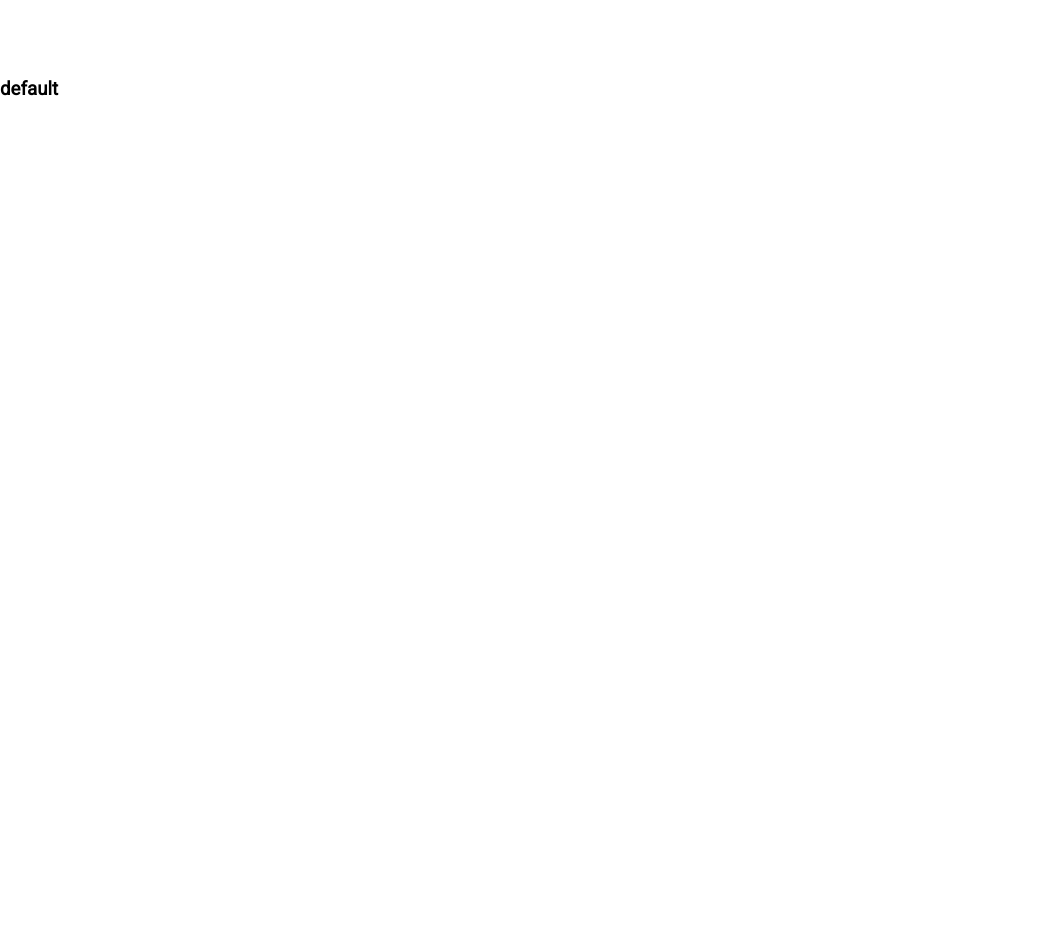
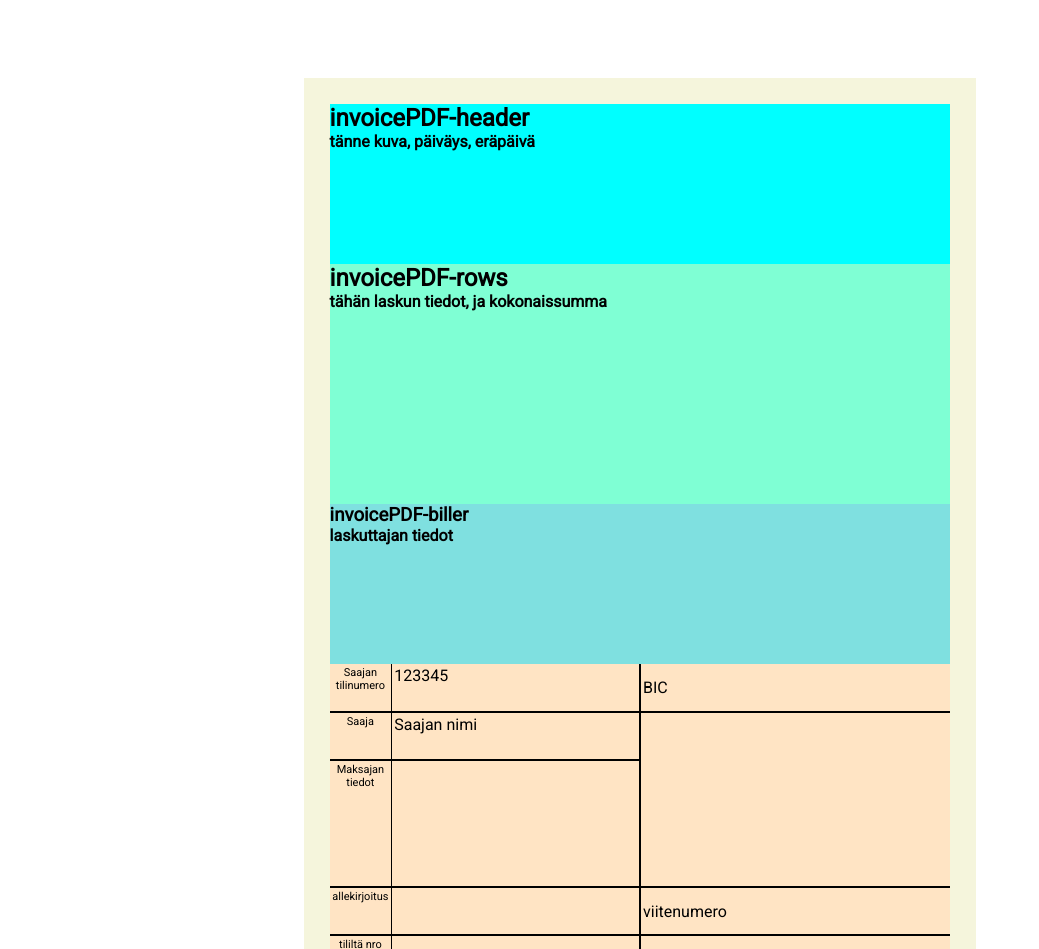
Before and after one commit to ProjektiTiimi/3d-web, a React (Create React App) app in the folder frontend/: page /invoice in a window 1280 px wide. Shown: the part 883-1832 px from the top of the page, without its empty margins (0-1039 px from the left). Before the commit the page ends 983 px from the top, so only its background shows below. Built offline with nearby package versions, Linux system fonts and the light colour scheme; no server answers.

Commit message:
added function for checkNumber
-invoicePDF added

```diff
--- a/frontend/src/App.tsx
+++ b/frontend/src/App.tsx
@@ -19,11 +19,11 @@ import invoiceContext from './components/invoiceContext';
 
 function App() {
   const [defaultCustomer, setDefaultCustomer] = useState({
-    YTunnus : "default",
-    asiakkaanNimi: "default",
-    Postitusosoite: "default",
-    Postinumero: "default",
-    Toimipaikka: "default"
+    YTunnus : "",
+    asiakkaanNimi: "",
+    Postitusosoite: "",
+    Postinumero: "",
+    Toimipaikka: ""
   },);
 
   const [defaultInvoice, setDefaultInvoice] = useState({
--- a/frontend/src/components/Invoice.tsx
+++ b/frontend/src/components/Invoice.tsx
@@ -1,12 +1,14 @@
 import React from "react";
 import Customerlist from "./Customerlist";
 import Invoiceinfo from "./Invoiceinfo";
+import InvoicePDF from "./InvoicePDF/InvoicePDF";
 
 function Invoice() {
     return(
         <div className="App">
             <Customerlist />
             <Invoiceinfo />
+            <InvoicePDF />
         </div>
     )
 }
--- /dev/null
+++ b/frontend/src/components/InvoicePDF/InvoicePDF.tsx
@@ -0,0 +1,58 @@
+import { useContext } from "react";
+import './invoicePDF.css'
+import CustomerContext from '../customerContext';
+
+const InvoicePDF = () => {
+    const { defaultCustomer, setDefaultCustomer } = useContext(CustomerContext);
+    return(
+        <div className="invoicePDF" >
+            <header className="invoicePDF-header">
+                <h2>invoicePDF-header</h2>
+                <h4>tänne kuva, päiväys, eräpäivä</h4>
+            </header>
+            <div className="invoicePDF-rows">
+                <h2>invoicePDF-rows</h2>
+                <h4>tähän laskun tiedot, ja kokonaissumma</h4>
+            </div>
+            <div className="invoicePDF-invoice">
+                <div className="invoicePDF-biller">
+                    <h3>invoicePDF-biller</h3>
+                    <h4>laskuttajan tiedot</h4>
+                </div>
+                <div className="invoicePDF-customer">
+                    <table className="customer-table">
+                        <tr>
+                            <td>Saajan tilinumero</td>
+                            <td>123345</td>
+                            <td>BIC</td>
+                        </tr>
+                        <tr>
+                            <td>Saaja</td>
+                            <td>Saajan nimi</td>
+                            <td></td>
+                        </tr>
+                        <tr>
+                            <td>Maksajan tiedot</td>
+                            <td>
+                                <div>{defaultCustomer.asiakkaanNimi}</div>
+                                <div>{defaultCustomer.Postitusosoite}</div>
+                                <div>{defaultCustomer.Postinumero} {defaultCustomer.Toimipaikka}</div>
+                            </td>
+                        </tr>
+                        <tr>
+                            <td>allekirjoitus</td>
+                            <td></td>
+                            <td>viitenumero</td>
+                        </tr>
+                        <tr>
+                            <td>tililtä nro</td>
+                            <td></td>
+                            <td>eräpäivä, summa</td>
+                        </tr>
+                    </table>
+                </div>
+            </div>
+        </div>
+)}
+
+export default InvoicePDF
--- /dev/null
+++ b/frontend/src/components/InvoicePDF/invoicePDF.css
@@ -0,0 +1,89 @@
+
+.invoicePDF{
+    display:block;
+    background-color: beige;
+    margin-left: auto;
+    margin-right: auto;
+    width: 42rem;
+    padding: 2%;
+}
+
+.invoicePDF-header{
+    width: 100%;
+    height: 10rem;
+    background-color: aqua;
+}
+
+.invoicePDF-rows{
+    width: 100%;
+    height: 15rem;
+    background-color: aquamarine;
+}
+
+.invoicePDF-invoice{
+    width: 100%;
+    height: 34.4rem;
+}
+
+.invoicePDF-biller{
+    height: 10rem;
+    background-color: rgb(127, 224, 224);
+}
+
+.invoicePDF-customer{
+    height: 20rem;
+    background-color: bisque;
+}
+
+.customer-table{
+    height: 100%;
+    width: 100%;
+    border-collapse: collapse;
+}
+
+.customer-table tr:first-child{
+    height: 15%;
+    border-bottom: 2px solid black;
+}
+
+.customer-table tr:nth-child(2){
+    height: 15%;
+}
+
+.customer-table tr:nth-child(3){
+    height: 40%;
+    border-bottom: 2px solid black;
+}
+
+.customer-table tr:nth-child(4){
+    height: 15%;
+    border-bottom: 2px solid black;
+}
+
+.customer-table tr:nth-child(5){
+    height: 15%;
+    border-bottom: 2px solid black;
+}
+
+.customer-table tr td:first-child{
+    width: 10%;
+    border-bottom: 2px solid black;
+    border-right: 1px solid black;
+    font-size: 11px;
+    text-align: center;
+    padding: 2px;
+    vertical-align: top;
+}
+
+.customer-table tr td:nth-child(2){
+    width: 40%;
+    border-bottom: 2px solid black;
+    border-right: 2px solid black;
+    vertical-align: top;
+    padding: 2px;
+}
+
+.customer-table tr td:nth-child(3){
+    width: 50%;
+    padding: 2px;
+}
--- a/frontend/src/components/Invoiceinfo.tsx
+++ b/frontend/src/components/Invoiceinfo.tsx
@@ -20,7 +20,8 @@ const Invoiceinfo = () => {
         Tarkistenumero: ""
     })
 
-    let checkNum = "2";
+    const [checkNum, setCheckNum] = React.useState("2");
+
     if (checked == true) {
         input.Tarkistenumero = checkNum;
     }
@@ -39,7 +40,29 @@ const Invoiceinfo = () => {
 
     const addToInvoice = () => {
         setDefaultInvoice(input);
-        console.log(JSON.stringify(input))
+        console.log(JSON.stringify(input));
+        calculate();
+    }
+
+    const calculate = () => {
+        let tArray = input.Viitenumero.split('').reverse();
+        let tNumber:number = 0;
+        for(let i = 0; i < tArray.length; i++){
+            let addNum:number = +tArray[i];
+            if(i % 3 == 0){
+                tNumber += 7*addNum;
+            }
+            else if(i % 3 == 1){
+                tNumber += 3*addNum;
+            }
+            else if(i % 3 == 2){
+                tNumber += addNum;
+            }
+            else{
+            }
+        }
+        let checknumber = (10 - (tNumber % 10)).toString();
+        setCheckNum(checknumber);
     }
 
 
--- a/frontend/src/components/customerDiv.tsx
+++ b/frontend/src/components/customerDiv.tsx
@@ -2,12 +2,12 @@ import * as React from 'react';
 import { useContext } from "react";
 import Customer from '../models/customer';
 import { Link } from 'react-router-dom';
-import TestiContext from "./customerContext";
+import CustomerContext from "./customerContext";
 
 
 
 const CustomerDiv = (customer:Customer) => {
-    const { defaultCustomer, setDefaultCustomer } = useContext(TestiContext);
+    const { defaultCustomer, setDefaultCustomer } = useContext(CustomerContext);
     const klik = () =>{
         setDefaultCustomer(customer);
         console.log(defaultCustomer._id)
```
